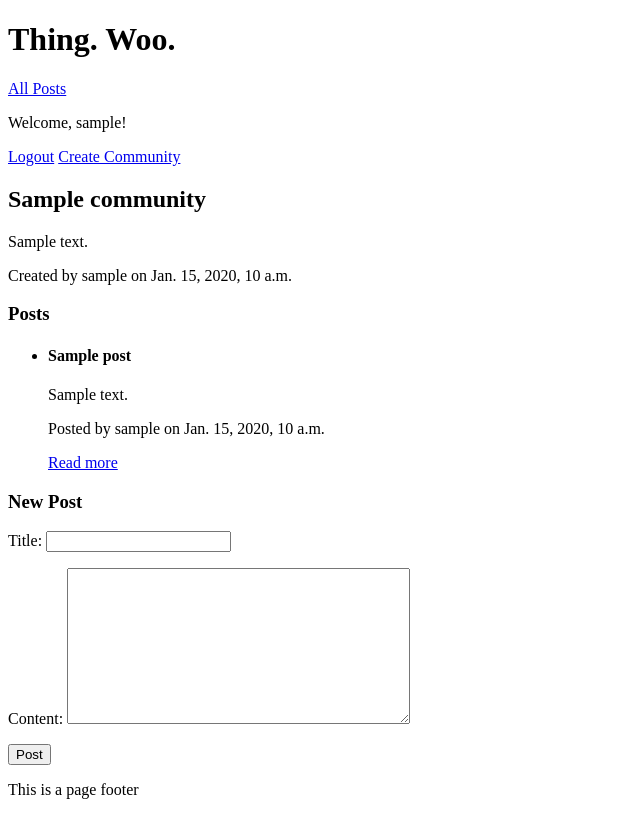
After one commit to james-adcott-edu/scroller, a Django app: a page that uses forum/templates/community_detail.html in a window 1280 px wide. The commit adds this page. Shown: the whole page, without its empty margins (0-640 px from the left). Run offline with Django 5.2, Linux system fonts and the light colour scheme; a user stored in the database is signed in; tables that the repository leaves empty hold one stand-in row (values such as "Sample post").

Commit message:
add post details

```diff
--- a/forum/forms.py
+++ b/forum/forms.py
@@ -1,7 +1,12 @@
 from django import forms
-from .models import Community
+from .models import Post, Community
 
 class CommunityForm(forms.ModelForm):
     class Meta:
         model = Community
         fields = ['name', 'description']
+
+class PostForm(forms.ModelForm):
+    class Meta:
+        model = Post
+        fields = ['title', 'content']
--- a/forum/models.py
+++ b/forum/models.py
@@ -1,13 +1,32 @@
 from django.contrib.auth.models import User
 from django.db import models
+from django.utils.text import slugify
+from django.core.validators import RegexValidator, MaxLengthValidator
 
 
 class Community(models.Model):
-    name = models.CharField(max_length=255, unique=True)
+    name = models.CharField(
+        max_length=25,
+        unique=True,
+        validators=[
+            RegexValidator(
+                regex='^[a-z_]+$',
+                message='Community name must be lowercase ASCII letters and underscores only.',
+                code='invalid_name'
+            ),
+            MaxLengthValidator(25)
+        ]
+    )
     description = models.TextField(blank=True)
     created_at = models.DateTimeField(auto_now_add=True)
     created_by = models.ForeignKey(User, on_delete=models.CASCADE, related_name='communities')
     subscribers = models.ManyToManyField(User, related_name='subscribed_communities', blank=True)
+    slug = models.SlugField(unique=True, max_length=25, blank=True)
+
+    def save(self, *args, **kwargs):
+        if not self.slug:
+            self.slug = slugify(self.name)
+        super().save(*args, **kwargs)
 
     def __str__(self):
         return self.name
--- a/forum/templates/all_posts.html
+++ b/forum/templates/all_posts.html
@@ -7,7 +7,7 @@
     <li>
         <h3>{{ post.title }}</h3>
         <p>{{ post.content }}</p>
-        <p>Posted by {{ post.created_by.username }} in <a href="{% url 'community_detail' post.community.id %}">{{ post.community.name }}</a> on {{ post.created_at }}</p>
+        <p>Posted by {{ post.created_by.username }} in <a href="{% url 'community_detail' post.community.slug %}">{{ post.community.name }}</a> on {{ post.created_at }}</p>
     </li>
     {% endfor %}
 </ul>
--- /dev/null
+++ b/forum/templates/community_detail.html
@@ -0,0 +1,34 @@
+{% extends 'base.html' %}
+
+{% block content %}
+<div class="community-detail-container">
+    <h2>{{ community.name }}</h2>
+    <p>{{ community.description }}</p>
+    <p>Created by {{ community.created_by.username }} on {{ community.created_at }}</p>
+
+    <h3>Posts</h3>
+    <ul>
+        {% for post in posts %}
+        <li>
+            <h4>{{ post.title }}</h4>
+            <p>{{ post.content }}</p>
+            <p>Posted by {{ post.created_by.username }} on {{ post.created_at }}</p>
+            <a href="{% url 'post_detail' community.slug post.id %}">Read more</a>
+        </li>
+        {% empty %}
+        <li>No posts in this community yet.</li>
+        {% endfor %}
+    </ul>
+
+    {% if user.is_authenticated %}
+    <h3>New Post</h3>
+    <form method="post">
+        {% csrf_token %}
+        {{ form.as_p }}
+        <button type="submit">Post</button>
+    </form>
+    {% else %}
+    <p>You need to <a href="{% url 'account_login' %}">log in</a> to post.</p>
+    {% endif %}
+</div>
+{% endblock %}
--- a/forum/urls.py
+++ b/forum/urls.py
@@ -5,4 +5,6 @@ urlpatterns = [
     path('', views.all_posts, name='all_posts'),
     path('accounts/', include('allauth.urls')),  # Add this line for allauth
     path('create_community/', views.create_community, name='create_community'),
+    path('community/<slug:slug>/', views.community_detail, name='community_detail'),
+    path('community/<slug:community_slug>/<int:post_id>/', views.post_detail, name='post_detail'),
 ]
--- a/forum/views.py
+++ b/forum/views.py
@@ -1,6 +1,6 @@
-from django.shortcuts import render, redirect
+from django.shortcuts import render, redirect, get_object_or_404
 from django.contrib.auth.decorators import login_required
-from .forms import CommunityForm
+from .forms import CommunityForm, PostForm
 from .models import Community, Post
 
 def all_posts(request):
@@ -27,3 +27,27 @@ def create_community(request):
         form = CommunityForm()
 
     return render(request, 'create_community.html', {'form': form})
+
+@login_required
+def community_detail(request, slug):
+    community = get_object_or_404(Community, slug=slug)
+    posts = Post.objects.filter(community=community).order_by('-created_at')
+
+    if request.method == 'POST':
+        form = PostForm(request.POST)
+        if form.is_valid():
+            post = form.save(commit=False)
+            post.created_by = request.user
+            post.community = community
+            post.save()
+            return redirect('community_detail', slug=community.slug)
+    else:
+        form = PostForm()
+
+    return render(request, 'community_detail.html', {'community': community, 'posts': posts, 'form': form})
+
+
+def post_detail(request, community_slug, post_id):
+    community = get_object_or_404(Community, slug=community_slug)
+    post = get_object_or_404(Post, pk=post_id, community=community)
+    return render(request, 'post_detail.html', {'post': post})
```
Also changed, not shown: forum/templates/create_community.html (+9 -0 lines), forum/templates/post_detail.html (added, +9 -0 lines), forum/migrations/0002_community_slug_alter_community_name.py (added).
